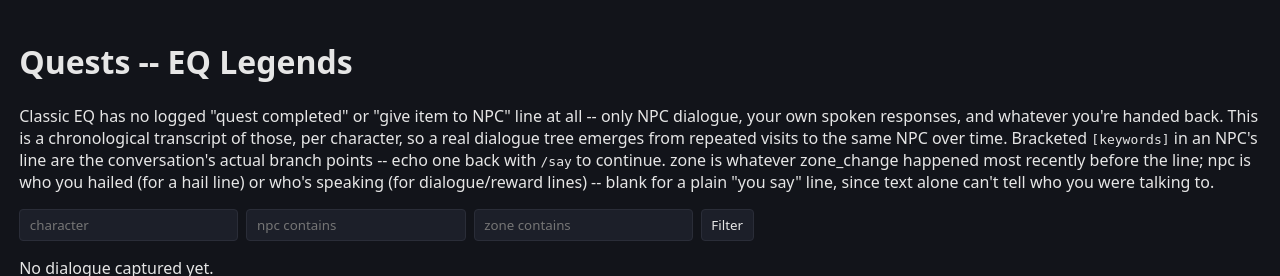
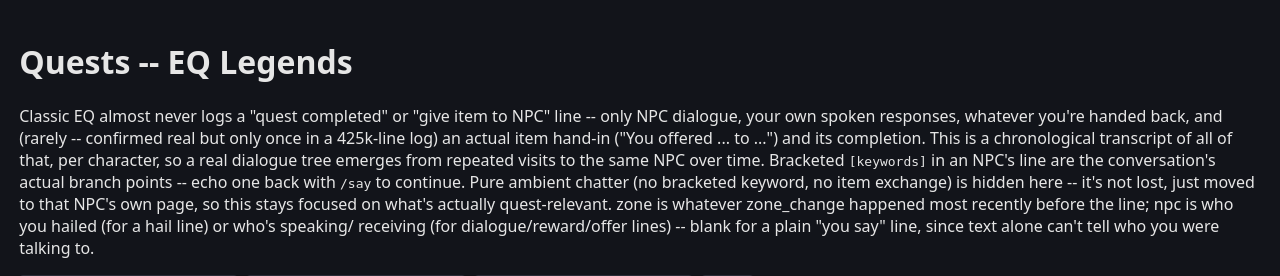
Before and after one commit to mdjthesecond-droid/eq-log-suite, a FastAPI app: page /quests/eql in a window 1280 px wide. Shown: the part 49-325 px from the top of the page. Run offline with FastAPI, Linux system fonts and the light colour scheme.

Commit message:
Filter quest chatter, track translocator routes, and attach trade rewards
/quests now hides pure ambient NPC chatter (no bracketed keyword, no item
exchange) -- that data isn't lost, it just moves to the NPC's own page.
Voidling (raid encounter generator) and translocators are excluded outright
since neither is real quest dialogue.

Adds the actual turn-in mechanic, confirmed from real log lines: item_offer
("You offered...") and trade_complete ("You complete the trade..."). A
trade's reward isn't always the existing currency `reward` event -- it can
be XP, faction, or a combination -- so trade_complete now pulls in any
exp/faction events within a few seconds and shows them as the reward.

Translocators are now modeled as a distinct fast-travel method on each
zone's Zone Info page (which NPC, which destination, confirmed from real
trips rather than guessed from their dialogue menu) instead of leaking into
the zone's walkable-connections graph, the same way Gate/Origin casts
already were.

Co-Authored-By: Claude Sonnet 5 <noreply@anthropic.com>

```diff
--- a/eq_log_suite/web/app.py
+++ b/eq_log_suite/web/app.py
@@ -507,7 +507,20 @@ def _compute_quests(game, character="", quest="", zone="", npc=""):
 _CURRENCY_TEXT_RE = re.compile(r"^[\d,]+\s*(platinum|gold|silver|copper)\b", re.IGNORECASE)
 
 
-def _compute_dialogue(game, character="", npc="", zone=""):
+_CHATTER_EXCLUDED_NPCS = {"voidling"}  # the raid encounter generator, not a real dialogue NPC
+
+
+def _is_chatter_excluded_npc(name):
+    lower = name.lower()
+    if lower in _CHATTER_EXCLUDED_NPCS:
+        return True
+    # Translocators just move you between zones (see _compute_zone_translocators,
+    # which surfaces that as its own zone-connection method) -- hailing one
+    # isn't real quest dialogue.
+    return lower.startswith("translocator ")
+
+
+def _compute_dialogue(game, character="", npc="", zone="", exclude_chatter=False):
     # Classic EQ quests aren't structured turn-ins like EQ2's -- they're
     # branching NPC dialogue (bracketed [keywords] you echo back) plus
     # whatever you're handed in return. There's no logged "give item to
@@ -532,29 +545,84 @@ def _compute_dialogue(game, character="", npc="", zone=""):
     def branch(event_type, npc_expr, text_expr):
         return (
             "SELECT ev.ts, c.name AS character_name, ev.event_type AS kind, "
-            f"{npc_expr} AS npc, {text_expr} AS text, "
+            f"{npc_expr} AS npc, {text_expr} AS text, ev.amount AS amount, "
             f"{_ZONE_LOOKUP_EXPR} AS zone "
             "FROM events ev JOIN games g ON ev.game_id=g.id JOIN characters c ON ev.character_id=c.id "
             f"WHERE ev.event_type='{event_type}' {inner_where}"
         )
 
-    sql = (
-        "SELECT * FROM ("
-        + branch("hail", "ev.target_name", "NULL") + " UNION ALL "
-        + branch("say", "NULL", "JSON_UNQUOTE(JSON_EXTRACT(ev.extra,'$.text'))") + " UNION ALL "
-        + branch("npc_dialogue", "ev.source_name", "JSON_UNQUOTE(JSON_EXTRACT(ev.extra,'$.text'))") + " UNION ALL "
-        + branch("reward", "ev.source_name", "JSON_UNQUOTE(JSON_EXTRACT(ev.extra,'$.text'))")
-        + ") t "
-        + f"{outer_where} ORDER BY character_name, ts"
-    )
-
-    conn = db.get_connection()
-    try:
-        with conn.cursor() as cur:
-            cur.execute(sql, (inner_params * 4) + outer_params)
+    branches = [
+        branch("hail", "ev.target_name", "NULL"),
+        branch("say", "NULL", "JSON_UNQUOTE(JSON_EXTRACT(ev.extra,'$.text'))"),
+        branch("npc_dialogue", "ev.source_name", "JSON_UNQUOTE(JSON_EXTRACT(ev.extra,'$.text'))"),
+        branch("reward", "ev.source_name", "JSON_UNQUOTE(JSON_EXTRACT(ev.extra,'$.text'))"),
+        # "You offered 1 Letter For Doug to Doug." -- the actual turn-in
+        # action (see h_item_offer); item name lives in extra, qty in amount.
+        branch("item_offer", "ev.target_name", "JSON_UNQUOTE(JSON_EXTRACT(ev.extra,'$.item'))"),
+        # "You complete the trade with Doug." -- no text of its own, just a
+        # marker that an offer succeeded.
+        branch("trade_complete", "ev.target_name", "NULL"),
+    ]
+    sql = "SELECT * FROM (" + " UNION ALL ".join(branches) + ") t " + f"{outer_where} ORDER BY character_name, ts"
+
+    conn = db.get_connection()
+    try:
+        with conn.cursor() as cur:
+            cur.execute(sql, (inner_params * len(branches)) + outer_params)
             rows = cur.fetchall()
-    finally:
-        conn.close()
+
+            # The reward for a trade isn't always the currency-from-npc
+            # `reward` event -- confirmed real: the one trade in the log
+            # (Doug/Letter For Doug) paid out as a plain XP gain instead,
+            # with no `reward` event at all. Rewards can also be a faction
+            # adjustment, or several of these at once (XP + faction + a
+            # `reward` row, all for the same trade). None of those carry an
+            # npc of their own, so they're fetched separately (scoped only
+            # by character/game, not npc/zone -- those filters apply below,
+            # after attaching them to whichever trade_complete they belong
+            # to) and matched to the nearest trade_complete within
+            # TRADE_REWARD_WINDOW_S for the same character.
+            exp_rows = faction_rows = []
+            if any(r["kind"] == "trade_complete" for r in rows):
+                cur.execute(
+                    "SELECT c.name AS character_name, ev.ts, JSON_EXTRACT(ev.extra,'$.percent') AS percent "
+                    "FROM events ev JOIN games g ON ev.game_id=g.id JOIN characters c ON ev.character_id=c.id "
+                    f"WHERE ev.event_type='exp' {inner_where}",
+                    inner_params,
+                )
+                exp_rows = cur.fetchall()
+                cur.execute(
+                    "SELECT c.name AS character_name, ev.ts, ev.target_name AS faction, ev.amount AS delta "
+                    "FROM events ev JOIN games g ON ev.game_id=g.id JOIN characters c ON ev.character_id=c.id "
+                    f"WHERE ev.event_type='faction' {inner_where}",
+                    inner_params,
+                )
+                faction_rows = cur.fetchall()
+    finally:
+        conn.close()
+
+    TRADE_REWARD_WINDOW_S = 10  # the one confirmed real trade paid its XP
+    # in the same second as "You complete the trade..."; generous margin
+    # against timing jitter without reaching into unrelated combat XP/faction.
+
+    reward_extras = []
+    for tc in (r for r in rows if r["kind"] == "trade_complete"):
+        for er in exp_rows:
+            if er["character_name"] == tc["character_name"] and abs((er["ts"] - tc["ts"]).total_seconds()) <= TRADE_REWARD_WINDOW_S:
+                reward_extras.append({
+                    "ts": er["ts"], "character_name": tc["character_name"], "kind": "exp",
+                    "npc": tc["npc"], "zone": tc["zone"],
+                    "text": f'{float(er["percent"]):.3g}% experience', "amount": None,
+                })
+        for fr in faction_rows:
+            if fr["character_name"] == tc["character_name"] and abs((fr["ts"] - tc["ts"]).total_seconds()) <= TRADE_REWARD_WINDOW_S:
+                sign = "+" if fr["delta"] >= 0 else ""
+                reward_extras.append({
+                    "ts": fr["ts"], "character_name": tc["character_name"], "kind": "faction",
+                    "npc": tc["npc"], "zone": tc["zone"],
+                    "text": f'{fr["faction"]} {sign}{fr["delta"]}', "amount": None,
+                })
+    rows = sorted(rows + reward_extras, key=lambda r: (r["character_name"], r["ts"]))
 
     # Collapse repeats of the exact same line (everything but ts) -- e.g. a
     # generic mob's canned bark ("A grikbar kobold says, 'Grrrrr...'")
@@ -564,12 +632,35 @@ def _compute_dialogue(game, character="", npc="", zone=""):
     seen = set()
     deduped = []
     for r in rows:
-        key = (r["character_name"], r["kind"], r["npc"], r["zone"], r["text"])
+        key = (r["character_name"], r["kind"], r["npc"], r["zone"], r["text"], r["amount"])
         if key in seen:
             continue
         seen.add(key)
         deduped.append(r)
     rows = deduped
+
+    if exclude_chatter:
+        # /quests wants to hide pure ambient chatter (a generic mob's bark
+        # with no [bracketed] keyword and no reward attached) -- that data
+        # isn't lost, it's just not quest-relevant enough for the aggregate
+        # transcript; it's still on that NPC's own /npcs page (which calls
+        # _compute_dialogue without this flag). Qualification is per-NPC,
+        # not per-line: once an NPC has shown even one bracketed line or a
+        # reward, ALL of that NPC's rows here are kept (including the hail/
+        # say around it) so the surrounding conversation still reads in
+        # context, rather than showing isolated bracketed lines with no
+        # setup. "say" rows have no npc attribution in this data model (the
+        # log doesn't say who you were replying to) and so never qualify on
+        # their own, same as npc_detail's existing npc-filtered view.
+        quest_npcs = {
+            r["npc"] for r in rows
+            if r["npc"] and (
+                r["kind"] in ("reward", "item_offer", "trade_complete")
+                or (r["kind"] == "npc_dialogue" and r["text"] and "[" in r["text"])
+            )
+            and not _is_chatter_excluded_npc(r["npc"])
+        }
+        rows = [r for r in rows if r["npc"] in quest_npcs]
 
     # A reward whose text doesn't read as a currency amount is (once bare
     # item-reward parsing exists -- see h_npc_reward's known gaps) an item
@@ -584,7 +675,7 @@ def _compute_dialogue(game, character="", npc="", zone=""):
 
 @app.get("/quests/eql", response_class=HTMLResponse)
 def quests_report_eql(request: Request, character: str = "", npc: str = "", zone: str = ""):
-    rows = _compute_dialogue("eql", character, npc, zone)
+    rows = _compute_dialogue("eql", character, npc, zone, exclude_chatter=True)
     return templates.TemplateResponse(request, "dialogue.html", {
         "rows": rows, "game": "eql", "game_label": "EQ Legends",
         "unresolved_zone_starts": _unresolved_zone_starts("eql"),
@@ -898,12 +989,91 @@ def _compute_zone_list(game):
     return rows
 
 
+def _translocator_routes(game):
+    """Raw (translocator, character_id, from_zone, to_zone, hail_ts,
+    zone_ts) rows: a hail directed at an NPC named "Translocator ..."
+    followed by a zone_change within GATE_EXCLUSION_WINDOW_S for that same
+    character -- confirmed real (12-19s gaps for every real translocator
+    hail in the log, well within that window). Translocators offer a menu
+    of destinations in their own dialogue text ("[travel to Ocean of
+    Tears]", "[Qeynos]", ...), but that flavor text doesn't reliably match
+    the canonical zone names used everywhere else here (e.g. "Qeynos" isn't
+    itself a real zone -- "North Qeynos"/"South Qeynos" are), so this uses
+    the same real zone_change correlation as everything else instead of
+    parsing the dialogue, same as _compute_zone_connections's gate-cast
+    exclusion. Shared by _compute_zone_translocators (for display) and
+    _compute_zone_connections (to exclude these from the walkable-
+    connection graph -- a translocator ride isn't a walkable path either).
+    """
+    conn = db.get_connection()
+    try:
+        with conn.cursor() as cur:
+            cur.execute(
+                "SELECT ev.character_id, ev.ts, ev.target_name AS translocator, "
+                f"{_base_zone_expr()} AS from_zone "
+                "FROM events ev JOIN games g ON ev.game_id=g.id "
+                "WHERE ev.event_type='hail' AND g.code=%s AND ev.target_name LIKE %s",
+                (game, "Translocator %"),
+            )
+            hails = cur.fetchall()
+
+            cur.execute(
+                "SELECT ev.character_id, ev.ts, "
+                "JSON_UNQUOTE(JSON_EXTRACT(ev.extra,'$.base_zone')) AS zone "
+                "FROM events ev JOIN games g ON ev.game_id=g.id "
+                "WHERE ev.event_type='zone_change' AND g.code=%s",
+                (game,),
+            )
+            zone_changes = cur.fetchall()
+    finally:
+        conn.close()
+
+    zc_by_char = {}
+    for zc in zone_changes:
+        zc_by_char.setdefault(zc["character_id"], []).append(zc)
+    for lst in zc_by_char.values():
+        lst.sort(key=lambda r: r["ts"])
+
+    routes = []
+    for h in hails:
+        for zc in zc_by_char.get(h["character_id"], []):
+            gap = (zc["ts"] - h["ts"]).total_seconds()
+            if gap < 0:
+                continue
+            if gap <= GATE_EXCLUSION_WINDOW_S:
+                routes.append({
+                    "translocator": h["translocator"], "character_id": h["character_id"],
+                    "from_zone": h["from_zone"], "to_zone": zc["zone"],
+                    "hail_ts": h["ts"], "zone_ts": zc["ts"],
+                })
+            break  # only the next zone_change after this hail matters
+    return routes
+
+
+def _compute_zone_translocators(game):
+    """(translocator, from_zone, to_zone, times, last_seen) -- translocators
+    seen standing in from_zone and where hailing them actually sent you,
+    aggregated across every confirmed real trip. See _translocator_routes."""
+    pairs = {}
+    for r in _translocator_routes(game):
+        key = (r["translocator"], r["from_zone"], r["to_zone"])
+        entry = pairs.setdefault(key, {
+            "translocator": r["translocator"], "from_zone": r["from_zone"], "to_zone": r["to_zone"],
+            "times": 0, "last_seen": r["hail_ts"],
+        })
+        entry["times"] += 1
+        entry["last_seen"] = max(entry["last_seen"], r["hail_ts"])
+    return sorted(pairs.values(), key=lambda r: (r["from_zone"] or "", r["translocator"]))
+
+
 def _compute_zone_connections(game):
     """(from_zone, to_zone, times, last_seen) pairs derived from consecutive
     zone_change events per character, excluding any transition where a
-    Gate/Origin cast from that character landed in the GATE_EXCLUSION_WINDOW_S
-    before it -- a teleport isn't a walkable connection. Both zones are base
-    zones (tiered instance variants collapse together, same as _compute_zone_list).
+    Gate/Origin cast or a translocator hail from that character landed in
+    the GATE_EXCLUSION_WINDOW_S before it -- neither is a walkable
+    connection (translocators get their own section -- see
+    _compute_zone_translocators). Both zones are base zones (tiered
+    instance variants collapse together, same as _compute_zone_list).
 
     The gate-exclusion check used to be a correlated `NOT EXISTS` subquery in
     SQL -- correct, but ~100x slower than this in practice: MariaDB doesn't
@@ -944,8 +1114,12 @@ def _compute_zone_connections(game):
     for gc in gate_casts:
         gate_by_char.setdefault(gc["character_id"], []).append(gc["ts"])
 
+    translocated_zone_ts = {(r["character_id"], r["zone_ts"]) for r in _translocator_routes(game)}
+
     pairs = {}
     for tr in transitions:
+        if (tr["character_id"], tr["ts"]) in translocated_zone_ts:
+            continue
         char_casts = gate_by_char.get(tr["character_id"], [])
         gated = any(
             0 <= (tr["ts"] - cast_ts).total_seconds() <= GATE_EXCLUSION_WINDOW_S
@@ -1093,11 +1267,13 @@ def zoneinfo_list_eq2(request: Request):
 def _render_zoneinfo_detail(request, game, game_label, zone, tier, solo):
     detail = _compute_zone_detail(game, zone, tier, solo)
     connections = _compute_zone_connections(game)
+    translocators = _compute_zone_translocators(game)
     return templates.TemplateResponse(request, "zoneinfo_detail.html", {
         "game": game, "game_label": game_label, "zone": zone,
         "tier": tier, "solo": solo,
         "in_from": [c for c in connections if c["to_zone"] == zone],
         "out_to": [c for c in connections if c["from_zone"] == zone],
+        "translocators_here": [t for t in translocators if t["from_zone"] == zone],
         **detail,
     })
 
@@ -1262,14 +1438,20 @@ def _compute_npc_detail(game, name, tier="all"):
         conn.close()
 
     dialogue = _compute_dialogue(game, character="", npc=name, zone="")
-    # Best-effort "quest begun/ended" markers -- there's no logged turn-in
-    # action for classic EQ (see the quest-dialogue feature's known gaps),
-    # so this is a heuristic, not real quest tracking: first hail/dialogue
-    # contact vs the most recent reward received from this NPC.
-    contact_rows = [r for r in dialogue if r["kind"] in ("hail", "npc_dialogue")]
-    reward_rows = [r for r in dialogue if r["kind"] == "reward"]
+    # Best-effort "quest begun/ended" markers -- classic EQ rarely logs a
+    # turn-in action at all (only one confirmed real example exists across
+    # a 425k-line log: "You offered 1 Letter For Doug to Doug." / "You
+    # complete the trade with Doug." -- see h_item_offer/h_trade_complete),
+    # so this stays a heuristic, not guaranteed quest tracking. "ended"
+    # prefers trade_complete over reward where both exist -- a completed
+    # trade is a stronger/more direct completion signal than a reward, and
+    # is the ONLY signal at all when the actual reward was XP/faction
+    # rather than an item/currency `reward` event (confirmed: the one real
+    # trade found gave experience, not a reward line).
+    contact_rows = [r for r in dialogue if r["kind"] in ("hail", "npc_dialogue", "item_offer")]
+    ended_rows = [r for r in dialogue if r["kind"] in ("reward", "trade_complete")]
     quest_begun_at = min((r["ts"] for r in contact_rows), default=None)
-    quest_ended_at = max((r["ts"] for r in reward_rows), default=None)
+    quest_ended_at = max((r["ts"] for r in ended_rows), default=None)
 
     suggested_type = _suggest_npc_type(name, {"vendor": is_vendor})
     return {
--- a/eq_log_suite/web/static/style.css
+++ b/eq_log_suite/web/static/style.css
@@ -79,3 +79,7 @@ pre { white-space: pre-wrap; word-break: break-word; background: #1c1f29; paddin
 .dlg-npc_dialogue { color: var(--accent); }
 .dlg-hail { font-style: italic; opacity: 0.8; }
 .dlg-reward { color: #7fd88f; }
+.dlg-item_offer { font-style: italic; opacity: 0.8; }
+.dlg-trade_complete { color: #7fd88f; }
+.dlg-exp { color: #7fd88f; }
+.dlg-faction { color: #7fd88f; }
--- a/eq_log_suite/web/templates/dialogue.html
+++ b/eq_log_suite/web/templates/dialogue.html
@@ -2,13 +2,17 @@
 {% block title %}Quests -- {{ game_label }}{% endblock %}
 {% block content %}
 <h1>Quests -- {{ game_label }}</h1>
-<p>Classic EQ has no logged "quest completed" or "give item to NPC" line at all -- only NPC dialogue,
-your own spoken responses, and whatever you're handed back. This is a chronological transcript of
-those, per character, so a real dialogue tree emerges from repeated visits to the same NPC over time.
-Bracketed <code>[keywords]</code> in an NPC's line are the conversation's actual branch points -- echo
-one back with <code>/say</code> to continue. zone is whatever zone_change happened most recently
-before the line; npc is who you hailed (for a hail line) or who's speaking (for dialogue/reward
-lines) -- blank for a plain "you say" line, since text alone can't tell who you were talking to.</p>
+<p>Classic EQ almost never logs a "quest completed" or "give item to NPC" line -- only NPC dialogue,
+your own spoken responses, whatever you're handed back, and (rarely -- confirmed real but only once
+in a 425k-line log) an actual item hand-in ("You offered ... to ...") and its completion. This is a
+chronological transcript of all of that, per character, so a real dialogue tree emerges from repeated
+visits to the same NPC over time. Bracketed <code>[keywords]</code> in an NPC's line are the
+conversation's actual branch points -- echo one back with <code>/say</code> to continue. Pure ambient
+chatter (no bracketed keyword, no item exchange) is hidden here -- it's not lost, just moved to that
+NPC's own page, so this stays focused on what's actually quest-relevant. zone is whatever zone_change
+happened most recently before the line; npc is who you hailed (for a hail line) or who's speaking/
+receiving (for dialogue/reward/offer lines) -- blank for a plain "you say" line, since text alone
+can't tell who you were talking to.</p>
 
 <form method="get" action="/quests/{{ game }}">
   <input name="character" placeholder="character" value="{{ filters.character }}">
@@ -60,6 +64,12 @@ lines) -- blank for a plain "you say" line, since text alone can't tell who you
           <strong>{{ r.npc }}</strong> says, '{{ r.text }}'
         {%- elif r.kind == 'reward' -%}
           &#10003; received {% if r.loot_link %}<a href="{{ r.loot_link }}">{{ r.text }}</a>{% else %}{{ r.text }}{% endif %} from {{ r.npc }}
+        {%- elif r.kind == 'item_offer' -%}
+          &rarr; offered {{ r.amount }} {{ r.text }} to {{ r.npc }}
+        {%- elif r.kind == 'trade_complete' -%}
+          &#10003; completed trade with {{ r.npc }}
+        {%- elif r.kind in ('exp', 'faction') -%}
+          &#10003; reward: {{ r.text }}
         {%- endif -%}
         </span>
       </td>
```
Also changed, not shown: eq_log_suite/parsers/eq_legends.py (+36 -0 lines), eq_log_suite/web/templates/npc_detail.html (+9 -2 lines), eq_log_suite/web/templates/zoneinfo_detail.html (+17 -2 lines).
